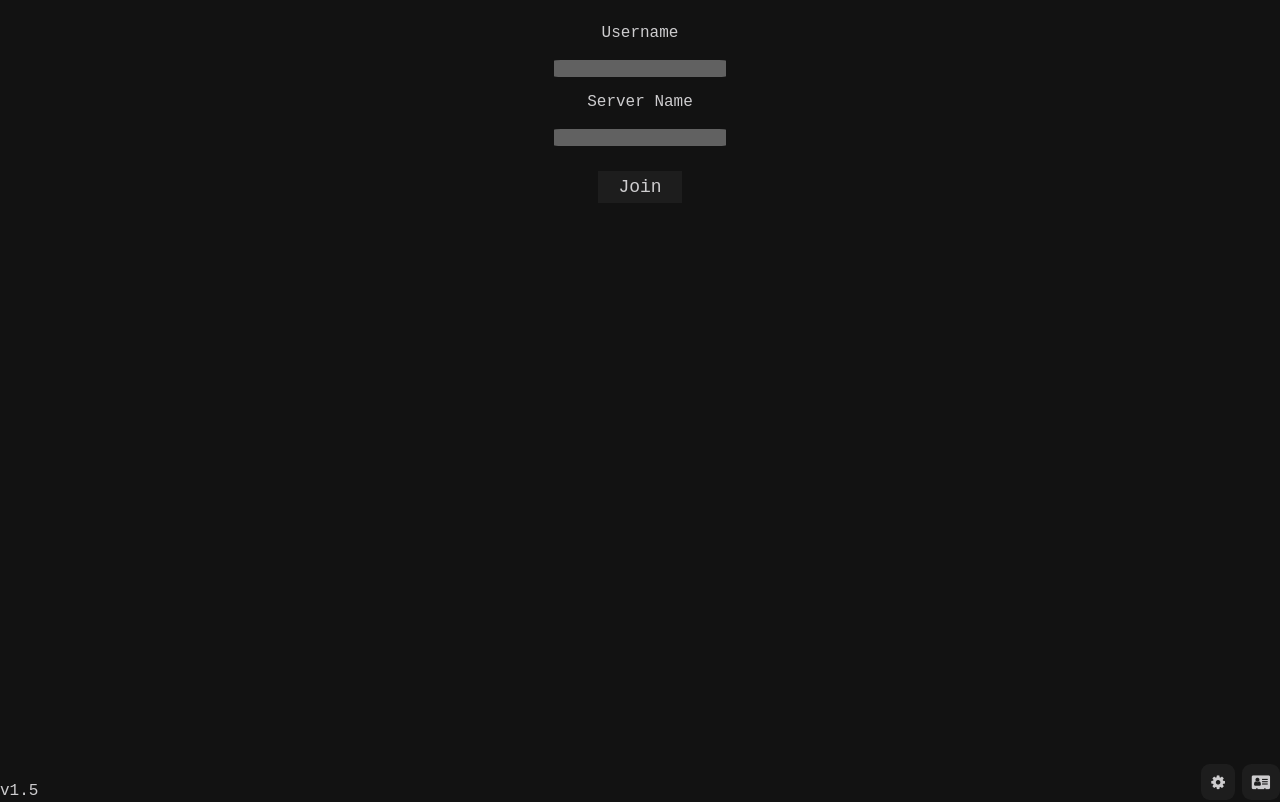
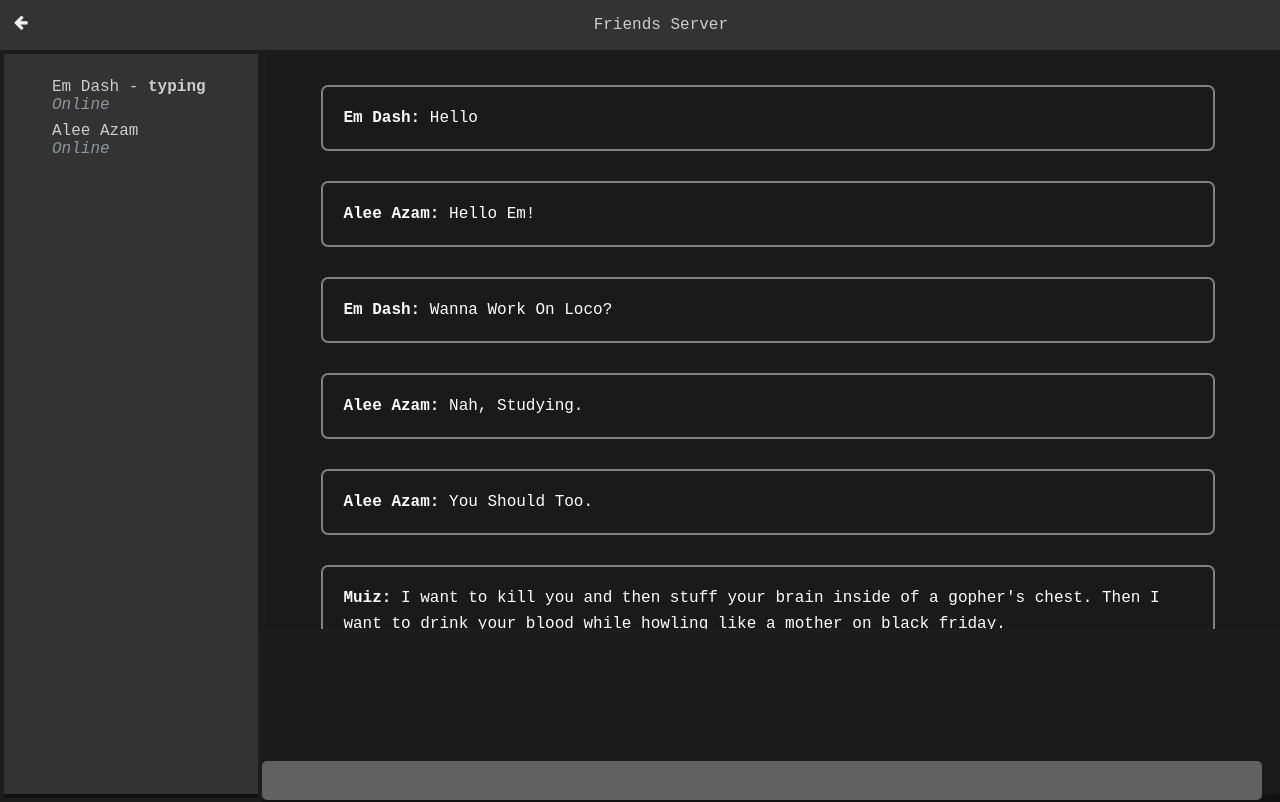
Before and after one commit to Abdul-Muiz-Iqbal/PostMan, a plain HTML site: page ui/index.html in a window 1280 px wide. Drawn offline with Linux system fonts and the light colour scheme.

Commit message:
Updated and improved Chat Screen.

```diff
--- a/ui/index.html
+++ b/ui/index.html
@@ -9,7 +9,7 @@
   <link rel="stylesheet" href="https://cdnjs.cloudflare.com/ajax/libs/font-awesome/4.7.0/css/font-awesome.min.css">
 </head>
 <body>
-  <div class="intro">
+  <div class="intro" style="display: none;">
       <div class="username-input">
           <p>Username</p>
           <input type="text" name="" id="username">
@@ -26,30 +26,46 @@
     <button class="fa fa-address-card info about"></button>
   </div>
 
-  <div class="chat">
+  <div class="chat" style="display: block;">
     <div id="navbar">
       <a href="#back" class="fa fa-arrow-left back"></a>
-      <p href="#name" class="decor-text">Server Name</a>
+      <p href="#name" class="decor-text">Friends Server</a>
     </div>
 
-    <div class="main-view">
-      <div class="member-pane">
-        <div id="online">3 Online</div>
-        <ul class="members">
-          <li class="member">Em Dash&nbsp;<b id="is-typing">typing...</b></li>
-          <li class="member">Alee</li>
-          <li class="member">Mahd</li>
+    <div class="chat-container">
+      <div class="member-list">
+        <ul class="list">
+          <li class="member">
+            <div class="about">
+              <div class="name">Em Dash -&nbsp;<b class="typing">typing</b></div>
+              <div class="status"><i class="online">Online</i></div>
+            </div>
+          </li>
+          <li class="member">
+            <div class="about">
+              <div class="name">Alee Azam</div>
+              <div class="status"><i class="online">Online</i></div>
+            </div>
+          </li>
         </ul>
       </div>
 
       <div class="chat-pane">
-        <ul class="msgs">
-          <li>Alee</li>
-          <li>Mahd</li>
-        </ul>
+        <div class="msgs">
+          <ul>
+            <li>
+              <div class="msg"><b class="author">Em Dash:&nbsp;</b>Hello</div>
+              <div class="msg"><b class="author">Alee Azam:&nbsp;</b>Hello Em!</div>
+              <div class="msg"><b class="author">Em Dash:&nbsp;</b>Wanna Work On Loco?</div>
+              <div class="msg"><b class="author">Alee Azam:&nbsp;</b>Nah, Studying.</div>
+              <div class="msg"><b class="author">Alee Azam:&nbsp;</b>You Should Too.</div>
+              <div class="msg"><b class="author">Muiz:&nbsp;</b>I want to kill you and then stuff your brain inside of a gopher's chest. Then I want to drink your blood while howling like a mother on black friday.</div>
+            </li>
+          </ul>
+        </div>
+
         <div class="sendstation">
-          <input type="text" id="#msg-text">
-          <button type="submit" class="fa fa-send"></button>
+          <textarea class="msg-to-send" name="" id="" cols="10" rows="1"></textarea>
         </div>
       </div>
     </div>
--- a/ui/style.css
+++ b/ui/style.css
@@ -1,6 +1,12 @@
 :root {
     background-color: #121212;
     color: #cdccce;
+    /* box-sizing: border-box; */
+}
+
+body {
+    overflow: hidden;
+    margin: 0;
 }
 
 p {
@@ -27,7 +33,6 @@ input {
 }
 
 button {
-    font-family: 'Courier New', Courier, monospace;
     padding: 6px 8px;
     cursor: pointer;
     background-color: #1d1d1d;
@@ -48,10 +53,10 @@ button:hover {
 }
 
 .version {
+    font-family: 'Courier New', Courier, monospace;
     position: absolute;
     bottom: 0;
     left: 0;
-    padding-bottom: 0;
     margin-bottom: 0;
 }
 
@@ -72,15 +77,24 @@ button:hover {
     right: 45px;
 }
 
+.chat-container {
+    display: flex;
+    margin: 0 auto;
+    background: #333;
+    border-radius: 5px;
+    height: 93vh;
+}
+
 .chat {
     display: none;
-    padding: 16px;
 }
 
 #navbar {
     overflow: hidden;
     background-color: #333;
     margin: 0;
+    text-align: center;
+    width: 100%;
     padding: 0;
 }
 
@@ -93,70 +107,105 @@ button:hover {
     text-decoration: none;
 }
 
-.decor-text {
+.member-list {
+    width: 25%;
+    height: 100%;
     font-family: 'Courier New', Courier, monospace;
+    float: left;
+    border: 4px solid #1d1d1d;
     display: flex;
-    justify-content: center;
-    align-items: center;
-    text-align: center;
-}
-
-.main-view {
-    display: flex;
-    height: 90%;
-    position: fixed;
-    border-color: #ffffff;
-}
-
-.member-pane {
-    background-color: #333;
-    width: 250px;
-    border: 1px solid #616161;
-}
-
-#online {
-    border: 1px solid #616161;
-    padding: 5px;
-    text-align: center;
-    font-family: 'Courier New', Courier, monospace;
-}
-
-.chat-pane {
-    background-color: #1d1d1d;
-    border: 1px solid #616161;
-    display: flex;
-    width: 78.2vw;
     flex-direction: column;
-    font-family: 'Courier New', Courier, monospace;
+    overflow-y: auto;
 }
 
 ul {
     list-style-type: none;
-    padding: 0;
-    font-family: 'Courier New', Courier, monospace;
-    overflow: auto;
+    display: flex;
+    flex-direction: column;
+}
+
+li {
+    padding-bottom: 20px;
+    padding-bottom: 0;
+}
+
+.about {
+    float: left;
+    margin-top: 8px;
+    padding-left: 8px;
+}
+
+.status {
+    color: #92959E;
+}
+
+.chat-pane {
+    width: 100%;
+    background: #1a1a1a;
+    border-top-right-radius: 5px;
+    border-bottom-right-radius: 5px;
+    color: #434651;
 }
 
 .msgs {
-    border: 1px solid #616161;
+    padding: 15px 15px 10px;
+    overflow-y: auto;
+    height: 550px;
+    border: 4px solid #1d1d1d;
+    border-right: 0px;
 }
 
-.member {
-    display: flex;
-    padding: 10px;
-    justify-content: flex-start;
-    align-items: flex-start;
-    border: 1px solid #616161;
+.msg {
+    color: white;
+    padding: 18px 20px;
+    line-height: 26px;
+    font-size: 16px;
+    border-radius: 7px;
+    margin-bottom: 30px;
+    width: 90%;
+    font-family: 'Courier New', Courier, monospace;
+    border: 2px solid grey;
+    position: relative;
 }
 
 .sendstation {
     display: flex;
-    width: 100vw;
     position: fixed;
     bottom: 0;
-    padding: 10px;
+    width: 100%;
+
 }
 
-#msg-text {
-    width: 100vw;
+.msg-to-send {
+    width: 75%;
+    height: 1.4em;
+    border: none;
+    padding: 10px 20px;
+    border-radius: 5px;
+    resize: none;
+    outline: none;
+    background-color: #616161;
+    color: #ffffff;
+    font-family: 'Courier New', Courier, monospace;
+    font: 14px/22px;
 }
+
+/* width */
+::-webkit-scrollbar {
+  width: 10px;
+}
+
+/* Track */
+::-webkit-scrollbar-track {
+  background: #f1f1f1;
+}
+
+/* Handle */
+::-webkit-scrollbar-thumb {
+  background: #888;
+}
+
+/* Handle on hover */
+::-webkit-scrollbar-thumb:hover {
+  background: #555;
+}
```
